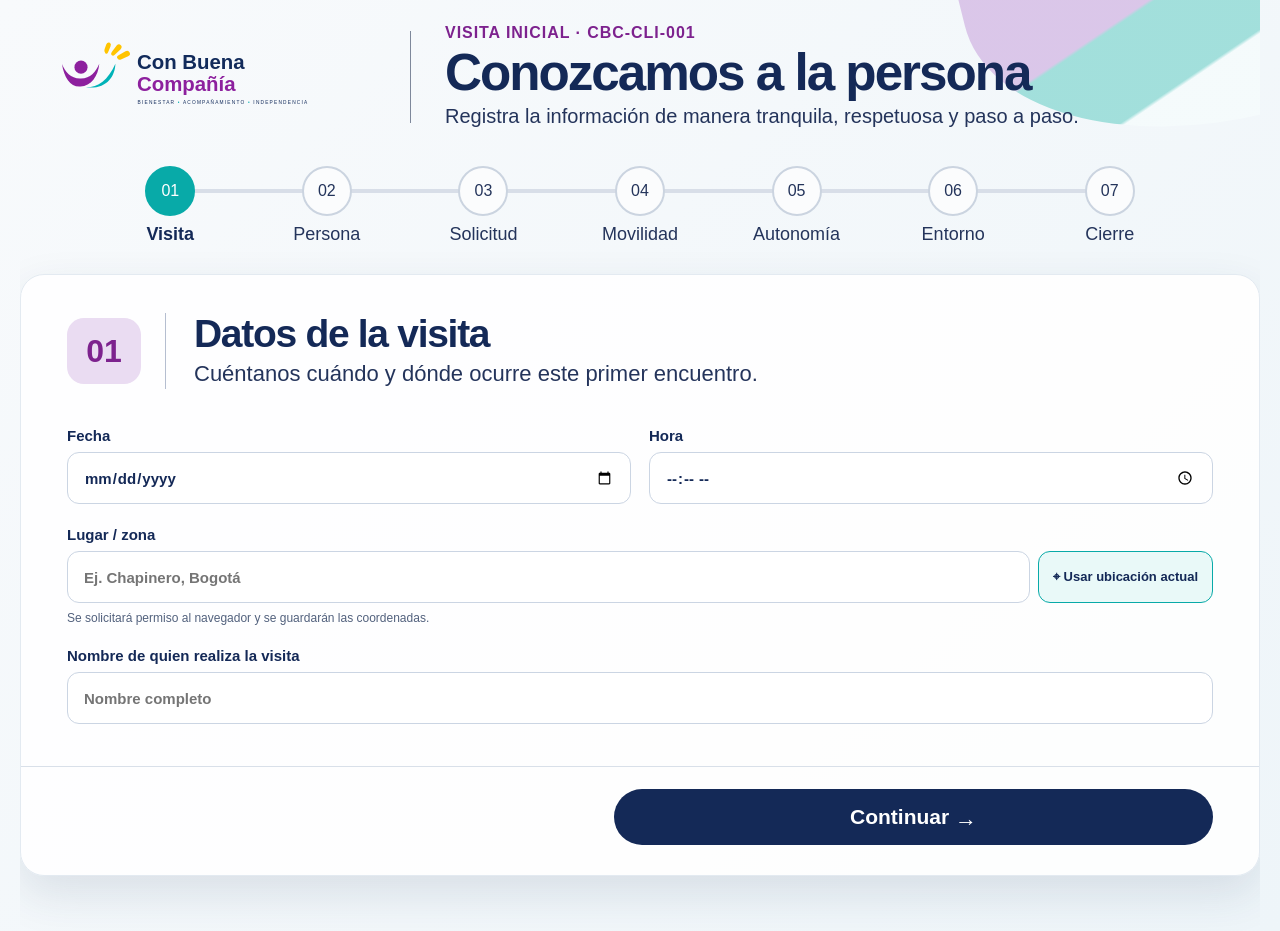
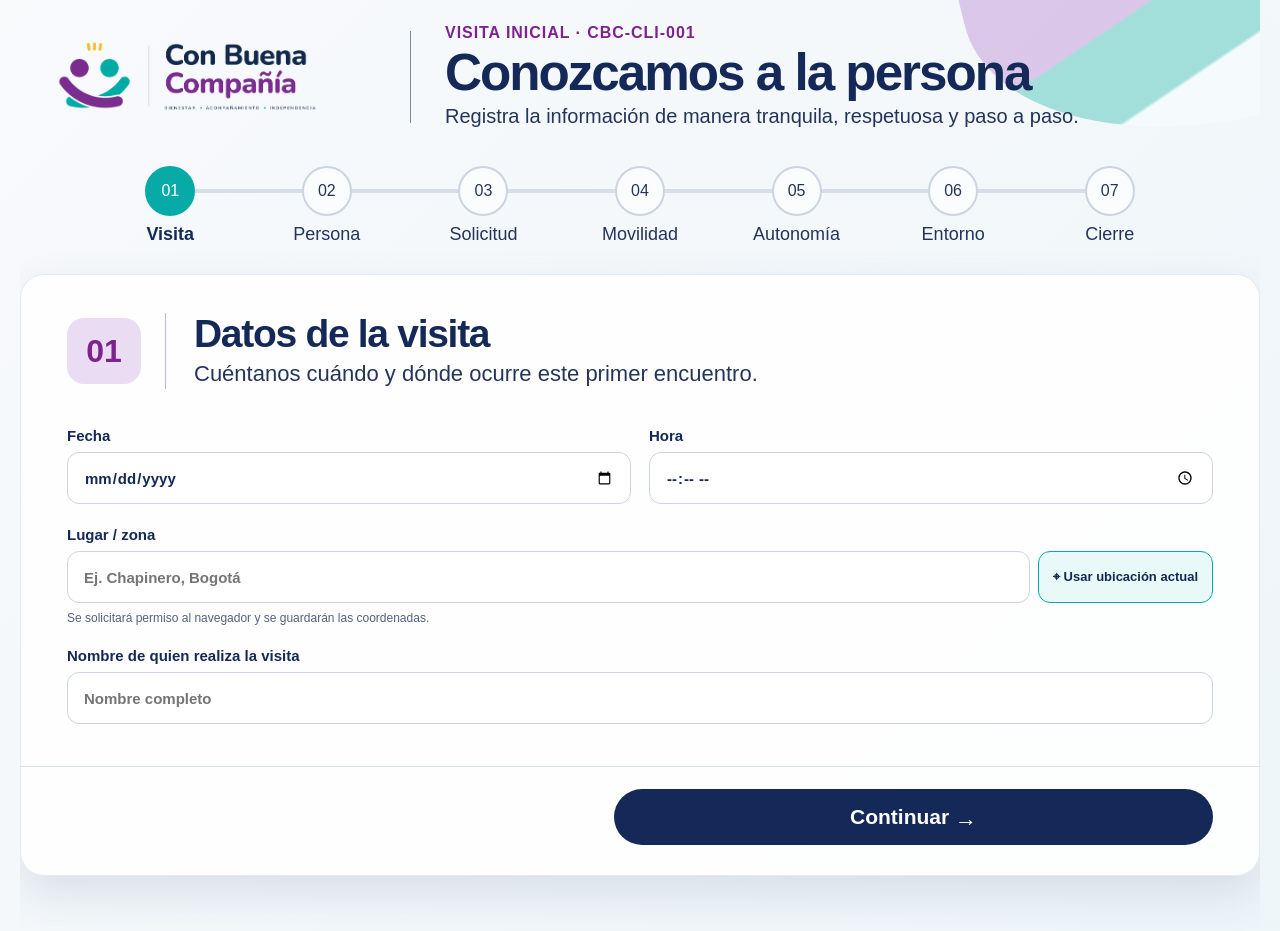
Before and after one commit to XimenaVelosa/con_buena_compania, a plain HTML site: page index.html in a window 1280 px wide. Drawn offline with Linux system fonts and the light colour scheme.

Commit message:
fix: use supplied brand logo asset

```diff
--- a/index.html
+++ b/index.html
@@ -11,7 +11,7 @@
     <main class="shell">
       <header class="brand-header">
         <div class="brand-lockup" aria-label="Con Buena Compañía">
-          <img class="brand-mark" src="brand-logo.svg" alt="Con Buena Compañía" />
+          <img class="brand-mark" src="brand-logo.png" alt="Con Buena Compañía" />
         </div>
         <span class="brand-divider" aria-hidden="true"></span>
         <div class="hero-copy"><p class="eyebrow purple">VISITA INICIAL · CBC-CLI-001</p><h1>Conozcamos a la persona</h1><p>Registra la información de manera tranquila, respetuosa y paso a paso.</p></div>
```
Also changed, not shown: brand-logo.png (added), brand-logo.svg (deleted).
